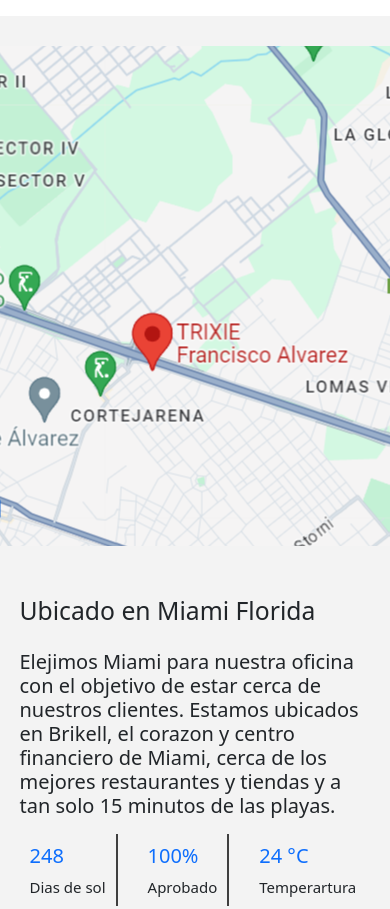
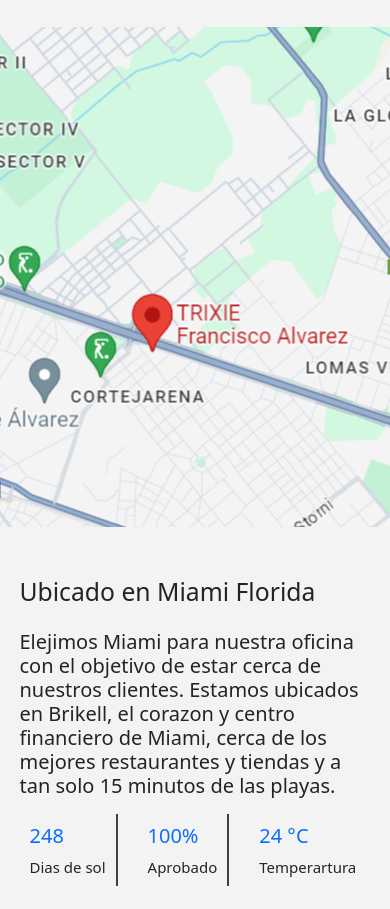
Before and after one commit to karensandoval3/p-trixie-bts, a plain HTML site: page index.html in a window 390 px wide. Shown: the part 2797-3706 px from the top of the page. Drawn offline with nearby package versions, Linux system fonts and the light colour scheme.

Commit message:
acomodando el mapa

```diff
--- a/style.css
+++ b/style.css
@@ -39,7 +39,7 @@ body{
     display: flex;
     justify-content: center;
     margin-top: 5%;
-    /* margin-left: 15%; */
+    margin-left: 15%;
 }
 
 .wrapper{
@@ -141,20 +141,17 @@ footer p{
         flex-wrap: wrap;
         justify-content: center !important;
     }
+    #local {
+        margin: 0;
+    }
 
 }
 
-/* @media screen and (max-width:480px) {
-
-    #intro .textos{
-        text-align: center;
-        padding: 0;
-        margin: 0;
-    }
+@media screen and (max-width:480px) {
     #local {
         margin: 0;
     }
-} */
+}
 
 /*MEDIA QUERIES PANTALLA LG*/
 
```
